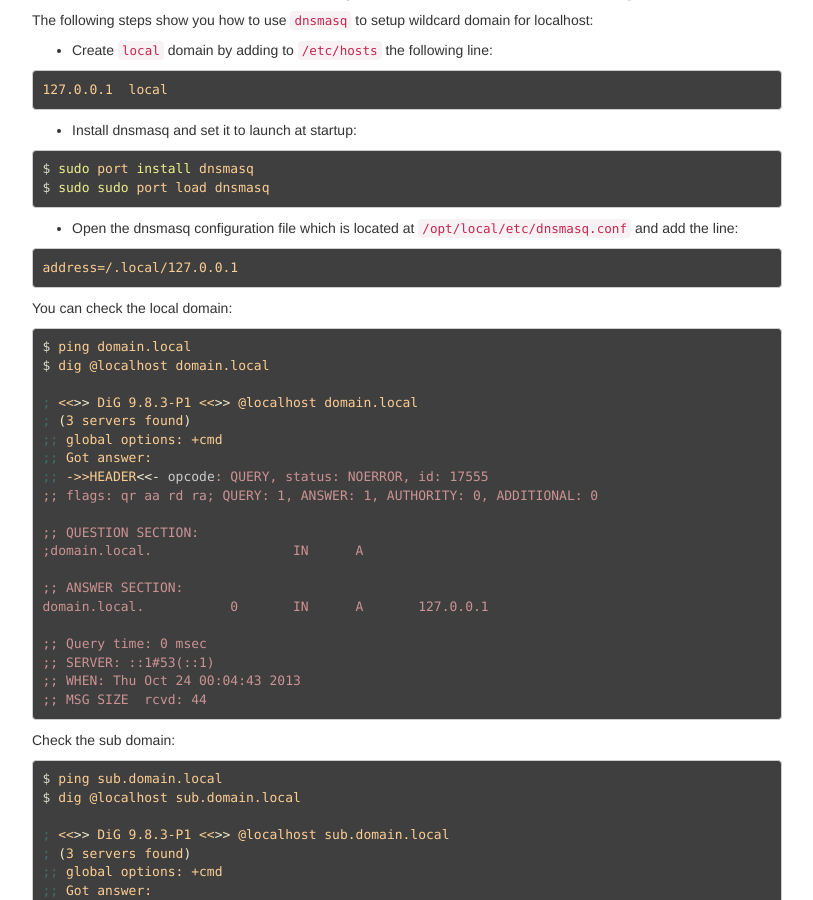
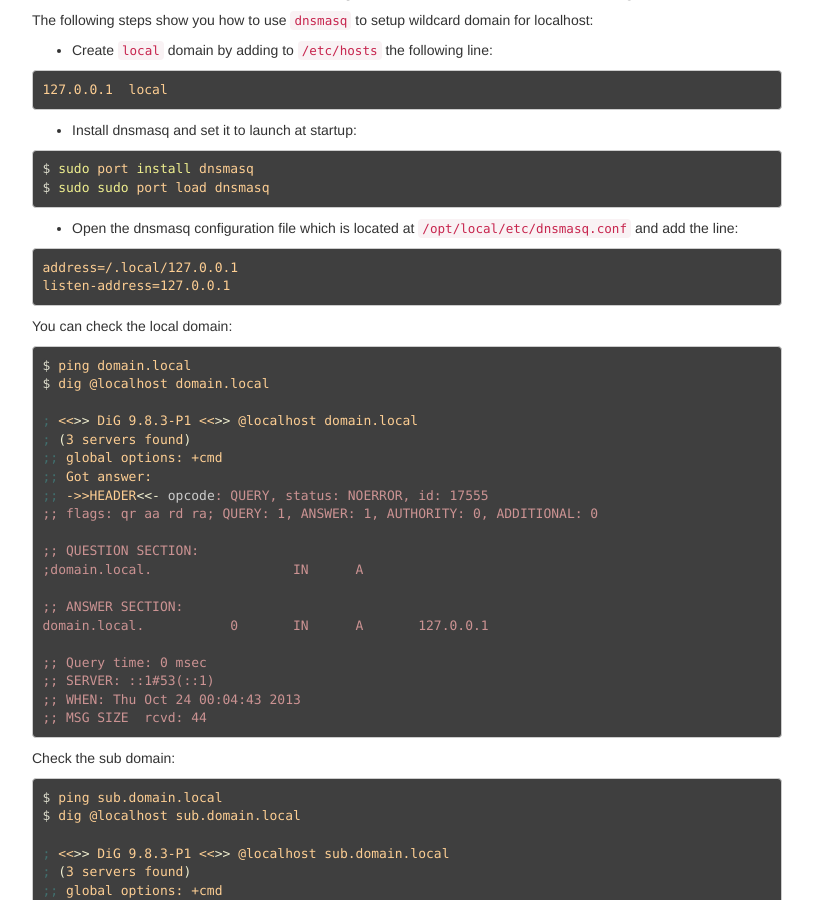
Before and after one commit to dontinhqt/nghuuphuoc.github.io, a Jekyll site: the page built from _posts/2013-10-11-setup-wildcard-subdomain-on-localhost.md, in a window 1280 px wide and 900 px high, scrolled down 3592 px. Shown: the whole window, without its empty margins (233-1046 px from the left). Built offline with Jekyll 4.4.1, drawn with Linux system fonts in a browser that asks for light colours; Markdown is read by kramdown in place of the engine named in the settings.

Commit message:
Add dnsmasq usage

````diff
--- a/_posts/2013-10-11-setup-wildcard-subdomain-on-localhost.md
+++ b/_posts/2013-10-11-setup-wildcard-subdomain-on-localhost.md
@@ -176,6 +176,7 @@ $ sudo sudo port load dnsmasq
 
 ```
 address=/.local/127.0.0.1
+listen-address=127.0.0.1
 ```
 
 You can check the local domain:
````
